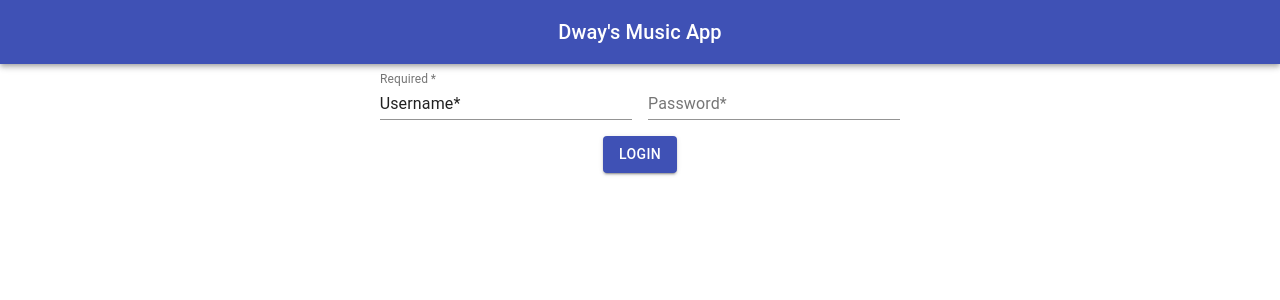
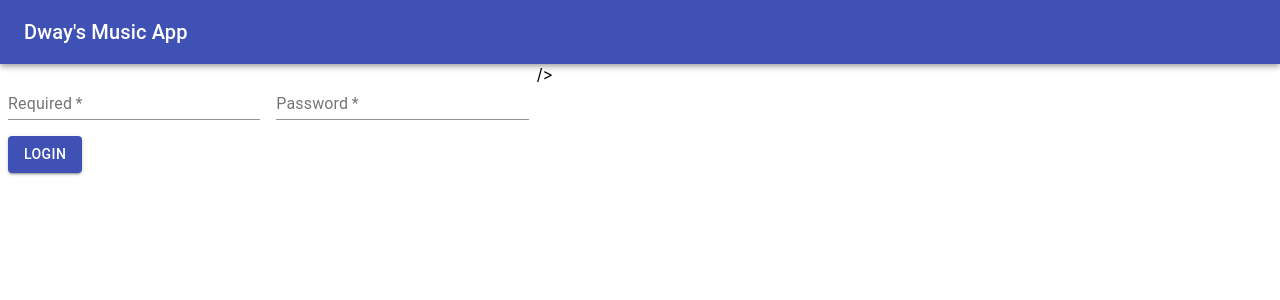
Before and after one commit to Dwaylan/music-app, a React (Create React App) app: page / in a window 1280 px wide. Shown: the top 300 px of the page. Built offline with nearby package versions, Linux system fonts and the light colour scheme.

Commit message:
added some on clicks and credential handlers needed to get past the log in page

```diff
--- a/src/App.js
+++ b/src/App.js
@@ -1,12 +1,43 @@
-import "./App.css";
-import Nav from "./components/Nav";
+import React, { useState } from "react";
 import Form from "./components/Form";
+import Dashboard from "./components/Dashboard";
 
 function App() {
+  const [user, setUser] = useState({ name: "", Password: "" });
+  const [error, setError] = useState("");
+
+  const Login = (details) => {
+    console.log(details);
+
+    if (details.Password == user.Password && details.name == user.name)
+      console.log("logged in");
+    else {
+      console.log("credential errors");
+    }
+    setUser({
+      name: details.name,
+      Password: details.Password,
+    });
+  };
+
+  const Logout = () => {
+    console.log("logged out");
+    setUser({ name: "", Password: "" });
+  };
+
   return (
     <div className="App">
-      <Nav />
-      <Form />
+      {user.name && user.Password !== "" ? (
+        <div className="welcome">
+          <Dashboard />
+          <h2>
+            welcome, <span>{user.name}</span>
+          </h2>
+          <button onClick={Logout}>logout</button>
+        </div>
+      ) : (
+        <Form Login={Login} error={error} />
+      )}
     </div>
   );
 }
--- a/src/components/Buttons/Buttons.js
+++ b/src/components/Buttons/Buttons.js
@@ -21,6 +21,8 @@ export default function ContainedButtons() {
         onClick={() => {
           console.log("Login was clicked");
         }}
+        type="submit"
+        value="LOGIN"
       >
         Login
       </Button>
--- a/src/components/Dashboard.js
+++ b/src/components/Dashboard.js
@@ -1,2 +1,14 @@
 import React from "react";
 import Card from "./Card";
+import Nav from "./Nav";
+
+function Dashboard() {
+  return (
+    <div>
+      <Nav />
+      <h2>Dashboard has loaded</h2>
+    </div>
+  );
+}
+
+export default Dashboard;
--- a/src/components/Form/Form.js
+++ b/src/components/Form/Form.js
@@ -1,7 +1,9 @@
-import React from "react";
+import React, { useState } from "react";
 import TextField from "@material-ui/core/TextField";
 import { makeStyles } from "@material-ui/core/styles";
 import Buttons from "../Buttons";
+import Nav from "../Nav";
+import { Grid } from "@material-ui/core";
 
 const useStyles = makeStyles((theme) => ({
   root: {
@@ -12,23 +14,42 @@ const useStyles = makeStyles((theme) => ({
   },
 }));
 
-export default function FormPropsTextFields() {
+export default function FormPropsTextFields({ Login, error }) {
   const classes = useStyles();
 
+  const [details, setDetails] = useState({ name: "", Password: "" });
+
+  const submitHandler = (e) => {
+    e.preventDefault();
+
+    Login(details);
+  };
   return (
-    <form className={classes.root} noValidate autoComplete="off">
+    <form
+      className={classes.root}
+      noValidate
+      autoComplete="off"
+      onSubmit={submitHandler}
+    >
+      <Nav />
       <div>
         <TextField
           required
-          id="standard-required"
+          id="name"
           label="Required"
           defaultValue="Username*"
+          onChange={(e) => setDetails({ ...details, name: e.target.value })}
+          value={details.name}
         />
         <TextField
-          id="standard-password-input"
-          label="Password*"
+          required
+          id="Password"
+          label="Password"
           type="password"
           autoComplete="current-password"
+          onChange={(e) => setDetails({ ...details, Password: e.target.value })}
+          value={details.Password}
+        />
         />
         <Buttons />
       </div>
```
Also changed, not shown: src/components/Nav/Nav.js (+0 -8 lines), 1 other file (tests, documents, lock files or other folders).
